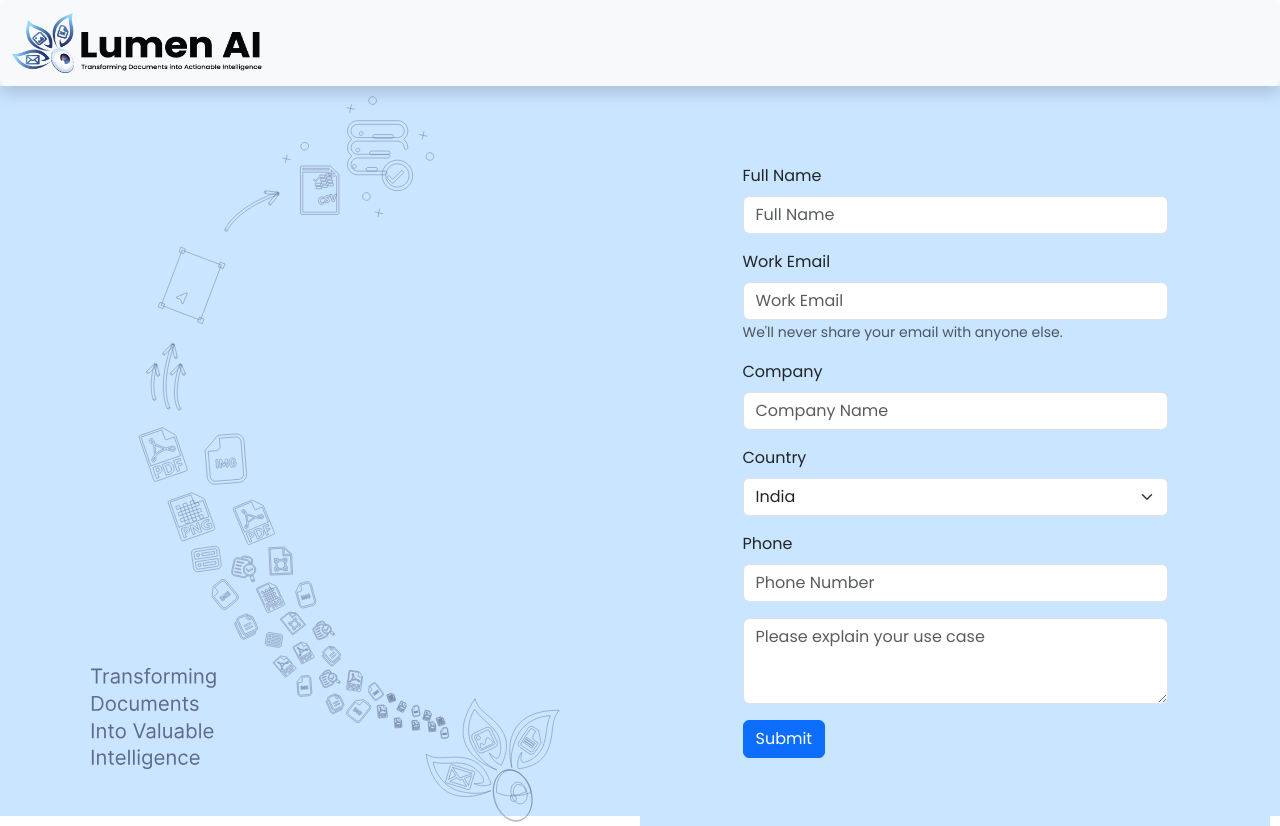
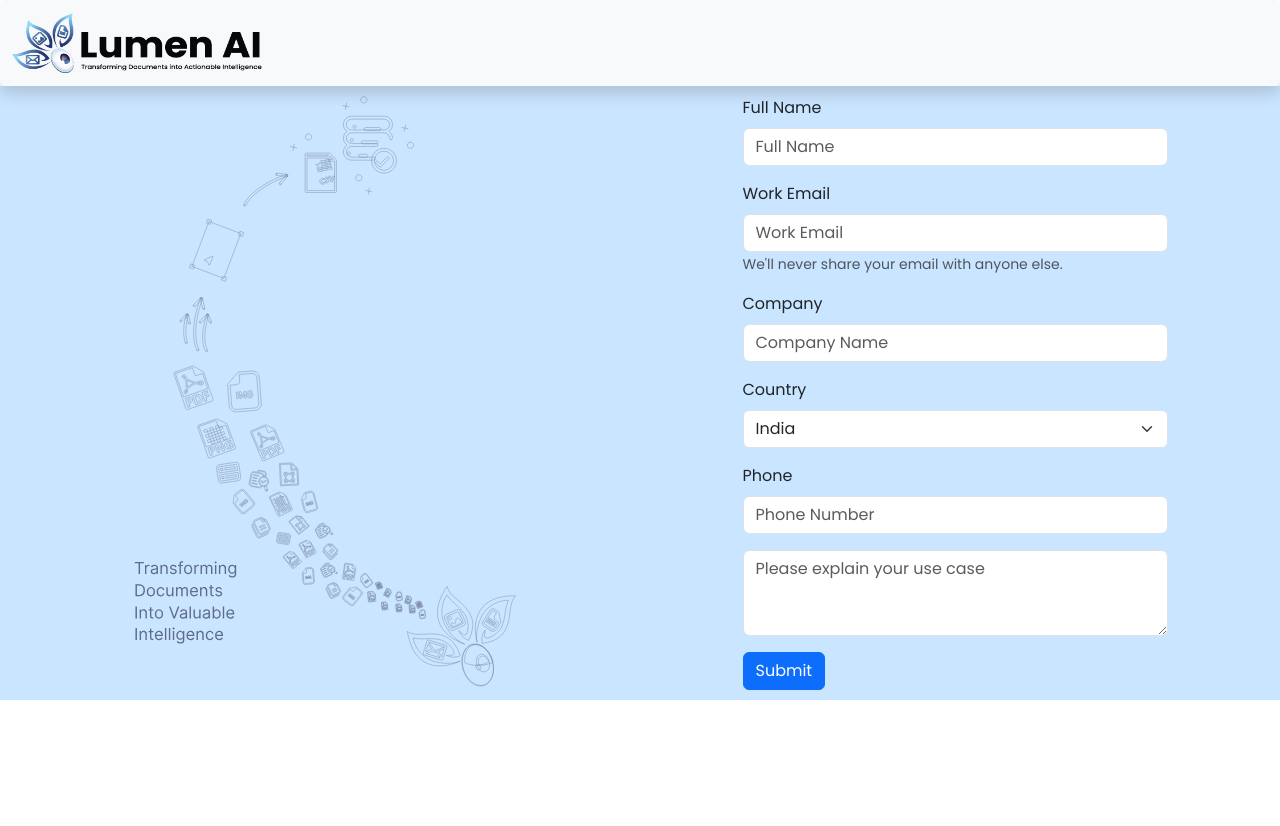
Before and after one commit to DataEngineerPro/demo-app, a React (Vite) app: page / in a window 1280 px wide. After the commit the page ends 800 px from the top, so only its background shows below. Built offline with nearby package versions, Linux system fonts and the light colour scheme.

Commit message:
form changes

```diff
--- a/package.json
+++ b/package.json
@@ -17,6 +17,7 @@
     "@types/react-slick": "^0.23.12",
     "antd": "^5.10.3",
     "bootstrap": "^5.3.2",
+    "formik": "^2.4.5",
     "konva": "^9.2.3",
     "preline": "^1.9.0",
     "react": "^18.2.0",
@@ -27,7 +28,8 @@
     "react-slick": "^0.29.0",
     "sass": "^1.69.5",
     "slick-carousel": "^1.8.1",
-    "use-image": "^1.1.1"
+    "use-image": "^1.1.1",
+    "yup": "^1.3.2"
   },
   "devDependencies": {
     "@types/react": "^18.2.15",
--- a/src/App.scss
+++ b/src/App.scss
@@ -2,6 +2,7 @@
 
 :root {
   --bs-body-font-family: 'Poppins';
+  height: 100%;
 }
 
 body {
--- a/src/components/contact/contact.tsx
+++ b/src/components/contact/contact.tsx
@@ -1,7 +1,10 @@
 import { useState } from 'react';
 import Button from 'react-bootstrap/Button';
 import Form from 'react-bootstrap/Form';
-function ContactForm(props) {
+import { Formik } from 'formik';
+import * as Yup from 'yup';
+
+function ContactForm(props: any) {
   const countries = [
     { name: 'Afghanistan', code: 'AF' },
     { name: 'Åland Islands', code: 'AX' },
@@ -247,47 +250,79 @@ function ContactForm(props) {
     { name: 'Zambia', code: 'ZM' },
     { name: 'Zimbabwe', code: 'ZW' },
   ];
-  const [validated, setValidated] = useState(false);
-  const [loading, setLoading] = useState(false);
-  const handleSubmit = (event) => {
-    event.preventDefault();
-    event.stopPropagation();
-    const form = event.currentTarget;
-    if (form.checkValidity() === false) {
-      return;
-    }
-    setLoading(true);
-    setValidated(true);
-    if (form.checkValidity()) {
-      var formData = new FormData(event.target);
-      var json = Object.fromEntries(formData.entries());
-      fetch('/api/form', {
-        method: 'POST',
-        body: JSON.stringify(json),
-        headers: new Headers({ 'content-type': 'application/json' }),
-      })
-        .then((data) => data.json())
-        .then((data) => {
-          setLoading(false);
-          props.submit(data.session_id);
+
+  const handleSubmit = (event: any) => {
+    // event.preventDefault();
+    // event.stopPropagation();
+    // const form = event.currentTarget;
+    // if (form.checkValidity() === false) {
+    //   return;
+    // }
+    // setValidated(true);
+    // if (form.checkValidity()) {
+    //   var formData = new FormData(event.target);
+    //   var json = Object.fromEntries(formData.entries());
+    //   fetch('/api/form', {
+    //     method: 'POST',
+    //     body: JSON.stringify(json),
+    //     headers: new Headers({ 'content-type': 'application/json' }),
+    //   })
+    //     .then((data) => data.json())
+    //     .then((data) => {
+    //       props.submit(data.session_id);
+    //     });
+    // }
+    console.log(event);
+  };
+  const initialValues = {
+    fullname: '',
+    workemail: '',
+    company: '',
+    country: 'India',
+    phone: '',
+    usecase: '',
+  };
+  const phoneRegExp = /\d{14}/;
+  const validationSchema = Yup.object().shape({
+    fullname: Yup.string()
+      .min(2, '*Name must have at least 2 characters')
+      .max(100, "*Name can't be longer than 100 characters")
+      .required('*Name is required'),
+    workemail: Yup.string()
+      .email('*Must be a valid work email address')
+      .max(100, '*Email must be less than 100 characters')
+      .required('*Email is required'),
+    phone: Yup.string()
+      .matches(phoneRegExp, '*Phone number is not valid')
+      .required('*Phone number required'),
+    usecase: Yup.string().required('*Use case is required'),
   });
-    }
-  };
   return (
-    <Form
-      noValidate
-      validated={validated}
+    <Formik
+      initialValues={initialValues}
+      validationSchema={validationSchema}
       onSubmit={handleSubmit}
-      onChange={(e) => setValidated(e.target.checkValidity())}
     >
+      {(props) => (
+        <Form onSubmit={props.handleSubmit}>
           <Form.Group className="mb-3" controlId="formFullName">
             <Form.Label>Full Name</Form.Label>
             <Form.Control
               name="fullname"
               type="text"
               placeholder="Full Name"
-          required
+              onChange={props.handleChange}
+              onBlur={props.handleBlur}
+              value={props.values.fullname}
+              className={
+                props.touched.fullname && props.errors.fullname
+                  ? 'border-danger'
+                  : ''
+              }
             />
+            {props.touched.fullname && props.errors.fullname && (
+              <div className="text-danger">{props.errors.fullname}</div>
+            )}
           </Form.Group>
 
           <Form.Group className="mb-3" controlId="formBasicEmail">
@@ -296,7 +331,9 @@ function ContactForm(props) {
               name="workemail"
               type="email"
               placeholder="Work Email"
-          required
+              onChange={props.handleChange}
+              onBlur={props.handleBlur}
+              value={props.values.workemail}
             />
             <Form.Text className="text-muted">
               We'll never share your email with anyone else.
@@ -312,7 +349,9 @@ function ContactForm(props) {
               name="company"
               type="text"
               placeholder="Company Name"
-          required
+              onChange={props.handleChange}
+              onBlur={props.handleBlur}
+              value={props.values.company}
             />
             <Form.Control.Feedback type="invalid">
               Please provide a valid compnay name.
@@ -324,7 +363,9 @@ function ContactForm(props) {
             <Form.Select
               name="country"
               aria-label="Default select example"
-          defaultValue={'India'}
+              defaultValue={props.values.country}
+              onChange={props.handleChange}
+              onBlur={props.handleBlur}
             >
               {countries.map((c) => {
                 return (
@@ -345,9 +386,9 @@ function ContactForm(props) {
               name="phone"
               type="tel"
               placeholder="Phone Number"
-          minLength={10}
-          maxLength={14}
-          required
+              onChange={props.handleChange}
+              onBlur={props.handleBlur}
+              value={props.values.phone}
             />
             <Form.Control.Feedback type="invalid">
               Please provide a valid phone number.
@@ -360,17 +401,21 @@ function ContactForm(props) {
               as="textarea"
               placeholder="Please explain your use case"
               rows={3}
-          required
+              onChange={props.handleChange}
+              onBlur={props.handleBlur}
+              value={props.values.usecase}
             />
             <Form.Control.Feedback type="invalid">
               Provide breif description of your use case(s).
             </Form.Control.Feedback>
           </Form.Group>
 
-      <Button variant="primary" disabled={loading} type="submit">
-        {loading ? 'Submitting...' : 'Submit'}
+          <Button variant="primary" disabled={props.isSubmitting} type="submit">
+            {props.isSubmitting ? 'Submitting...' : 'Submit'}
           </Button>
         </Form>
+      )}
+    </Formik>
   );
 }
 
--- a/src/components/upload/upload.scss
+++ b/src/components/upload/upload.scss
@@ -51,7 +51,10 @@
 }
 
 .upload-container {
-  height: calc(100vh - 70px);
+  // height: calc(100vh - 70px);
+  height: 100%;
+  display: flex;
+  flex: 1;
   background: linear-gradient(0deg, #cae5ff, #cae5ff),
     linear-gradient(0deg, #ffffff, #ffffff);
 }
--- a/src/index.scss
+++ b/src/index.scss
@@ -0,0 +1,6 @@
+html,
+body,
+#root {
+  height: 100%;
+  margin: 0;
+}
```
Also changed, not shown: 1 other file (tests, documents, lock files or other folders). Lines whose indentation alone changed are shown as unchanged.
